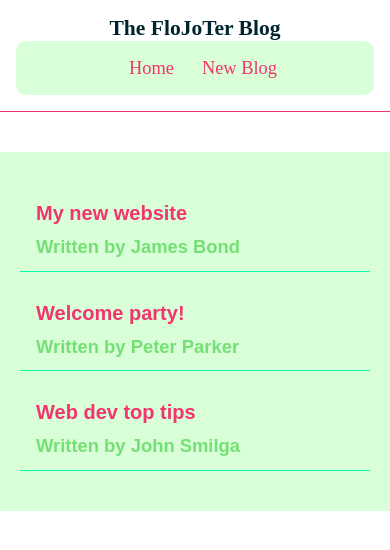
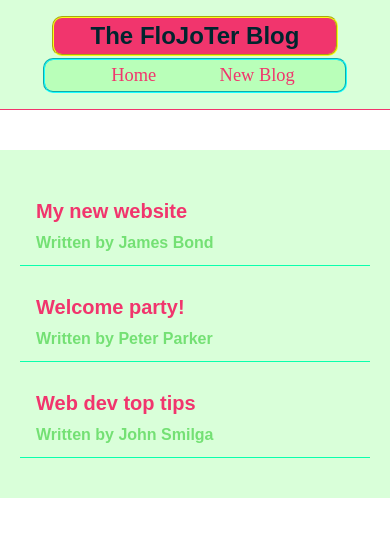
Before and after one commit to Jazaltron10/FJT-blog, a React (Vite) app: page / in a window 390 px wide. Shown: the top 550 px of the page. Built offline with nearby package versions, Linux system fonts and the light colour scheme.

Commit message:
Made Navbar and Home Responsive For all Screens

```diff
--- a/src/App.jsx
+++ b/src/App.jsx
@@ -14,6 +14,7 @@ const theme = {
   },
   IpadMobile:"768px",
   SduoMobile:"540px",
+  PixelMobile:"420px",
   IphoneMobile:"360px",
   GfoldMobile:"280px",
 
--- a/src/components/styles/Content.styles.jsx
+++ b/src/components/styles/Content.styles.jsx
@@ -20,9 +20,25 @@ export const StyledContent = styled.div`
     h1:hover{
         color: white;
     }
-
     &:hover{
         /* background: linear-gradient(45deg, lime, green, darkgreen, black ); */
         /* cursor: pointer; */
     }
-`
+    @media(max-width: ${({theme})=> theme.SduoMobile}){
+        font-weight: 600;
+        font-size: 1rem;
+    }
+    @media(max-width: ${({theme})=> theme.IphoneMobile}){
+        font-weight: 400;
+        font-size: .85rem;
+        padding: .2rem;
+    }
+    @media(max-width: ${({theme})=> theme.GfoldMobile}){
+        font-weight: 400;
+        font-size: .85rem;
+        padding: .05rem;
+        >h2{
+            font-size: 1rem;
+        }
+    }
+    `
--- a/src/components/styles/Home.styles.jsx
+++ b/src/components/styles/Home.styles.jsx
@@ -33,4 +33,12 @@ export const BlogPreview = styled.div`
     >p{
         color: ${({theme}) => theme.colors.limecols};
     }
+    /*RESPONSIVE SECTION*/
+    /*@media(max-width: ${({theme})=> theme.SduoMobile}){}*/
+    /*@media(max-width: ${({theme})=> theme.IphoneMobile}){}*/
+    @media(max-width: ${({theme})=> theme.GfoldMobile}){
+        width: 90%;
+        margin :auto;
+        padding: 16px 2px;
+    }
     `
--- a/src/components/styles/Navbar.styles.jsx
+++ b/src/components/styles/Navbar.styles.jsx
@@ -6,17 +6,61 @@ export const NavbarStyles = styled.nav`
     align-items: center;
     justify-content: space-between;
     max-width: 768px;
-    /* max-width: 1024px; */
     margin: 0 auto;
     border-bottom: 1.5px solid ${({theme})=>theme.colors.pinkcols};
-    text-align: center;
+    /* Dev Cols */
+    background: ${({theme})=>theme.colors.TransCols};
 
     h1{
-        font-family: cursive;
+        background: ${({theme})=>theme.colors.pinkcols};
+        border: 2px groove ${({theme})=>theme.assets.color_i};
+        padding: 1rem;
+        border-radius: 10px;
+        text-align: center;
     }
     @media(max-width: ${({theme})=> theme.IpadMobile}){
         padding: 1rem;
         display: block;
+        >h1{
+            width: 50%;
+            margin: 0 auto;
+            margin-bottom: .25rem;
+        }
+        @media(max-width: ${({theme})=> theme.SduoMobile}){
+            >h1{
+                width: 50%;
+                padding: .5rem;
+                margin: 0 auto;
+                margin-bottom: .1rem;
+            }
+        }
+        @media(max-width: ${({theme})=> theme.PixelMobile}){
+            >h1{
+                width: 80%;
+                font-size: 1.5rem;
+                padding: .25rem;
+                margin: 0 auto;
+                margin-bottom: .1rem;
+            }
+        }
+        @media(max-width: ${({theme})=> theme.IphoneMobile}){
+            >h1{
+                width: 80%;
+                font-size: 1.5rem;
+                padding: .25rem;
+                margin: 0 auto;
+                margin-bottom: .1rem;
+            }
+        }
+        @media(max-width: ${({theme})=> theme.GfoldMobile}){
+            >h1{
+                width: 80%;
+                font-size: 1.3rem;
+                padding: .25rem;
+                margin: 0 auto;
+                margin-bottom: .1rem;
+            }
+        }
     }
     `
 
@@ -25,6 +69,9 @@ export const LinkStyles = styled.div`
         background-color: ${({theme}) => theme.colors.TransCols};
         border-radius: 10px;
         padding: 1rem;
+        text-align: center;
+        border: 2px groove ${({theme})=>theme.assets.color_a};
+
         a {
             margin-left: 16px;
             text-decoration: none;
@@ -36,7 +83,57 @@ export const LinkStyles = styled.div`
             color:${({theme})=> theme.colors.limecols};
             transform: scale(1.5);
         }
-        @media(max-width: ${({theme})=> theme.IpadMobile}){
-            padding: 1rem;
+
+    /* RESPONSIVE SECTION */
+    @media(max-width: ${({theme})=> theme.IpadMobile}){
+        padding: 1rem;
+        width: 50%;
+        margin: 0 auto;
+    }
+
+    @media(max-width: ${({theme})=> theme.SduoMobile}){
+        padding: .5rem;
+        display: flex;
+        align-items: center;
+        justify-content: space-evenly;
+
+        a {
+            text-decoration: none;
+            color:${({theme})=> theme.colors.pinkcols};
+            padding: 3px;
+            font-family: cursive;
+        }
+    }
+
+    @media(max-width: ${({theme})=> theme.IphoneMobile}){
+        width: 85%;
+        margin: 0 auto;
+        padding: .25rem;
+        display: flex;
+        align-items: center;
+        justify-content: space-evenly;
+
+        a {
+            text-decoration: none;
+            color:${({theme})=> theme.colors.pinkcols};
+            padding: 1px;
+            font-family: cursive;
+            }
+        }
+
+    @media(max-width: ${({theme})=> theme.PixelMobile}){
+        width: 85%;
+        margin: 0 auto;
+        padding: .25rem;
+        display: flex;
+        align-items: center;
+        justify-content: space-evenly;
+
+        a {
+            text-decoration: none;
+            color:${({theme})=> theme.colors.pinkcols};
+            padding: 1px;
+            font-family: cursive;
+            }
         }
         `
```
